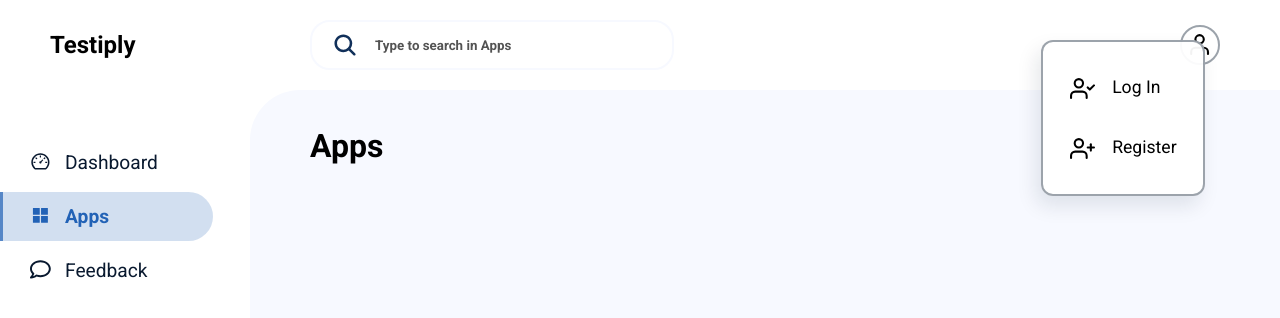
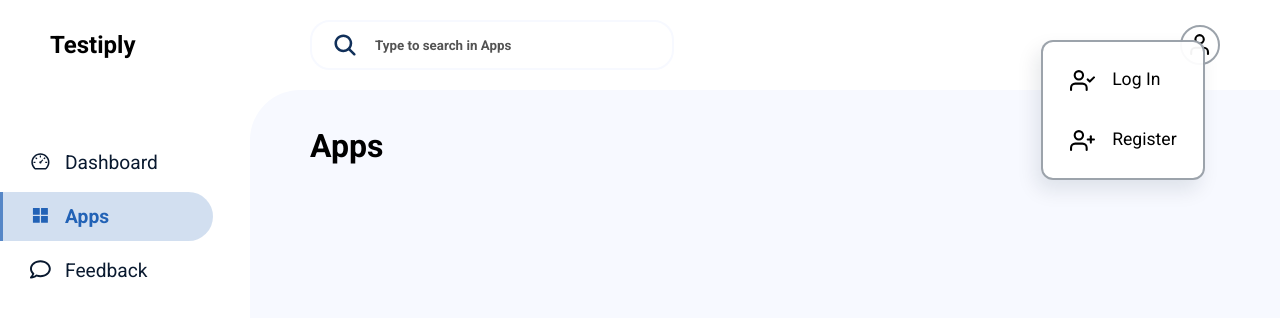
Before and after one commit to floriankulig/testiply, a Next.js app: page /dev/apps in a window 1280 px wide. Both pictures are taken after a click on the button 1200 px from the left and 45 px from the top of the page. Shown: the top 318 px of the page. Built offline with nearby package versions, Linux system fonts and the light colour scheme; no server answers.

Commit message:
added Log out functionality in user menu

```diff
--- a/src/components/layouts/header/UserMenu.tsx
+++ b/src/components/layouts/header/UserMenu.tsx
@@ -4,6 +4,7 @@ import { useOnClickOutside } from "hooks";
 import Link from "next/link";
 import { rgba } from "polished";
 import React, { useRef, useState } from "react";
+import { BiLogOut } from "react-icons/bi";
 import { FiArrowUp, FiUser, FiUserCheck, FiUserPlus } from "react-icons/fi";
 import styled from "styled-components";
 
@@ -11,7 +12,7 @@ const Dropdown = styled.ul`
   position: absolute;
   top: 15px;
   right: 15px;
-  padding: 1em 0;
+  padding: 0.5em 0;
   display: flex;
   flex-direction: column;
   min-width: max-content;
@@ -75,10 +76,6 @@ export const UserMenu = () => {
   const ref = useRef<HTMLDivElement>(null);
   useOnClickOutside(ref, () => setMenuOpen(false));
 
-  const dropdownOpens =
-    (menuOpen && currentUser && !currentUser.isDev) ||
-    (menuOpen && !currentUser);
-
   return (
     <div ref={ref} style={{ position: "relative" }}>
       <div
@@ -92,7 +89,7 @@ export const UserMenu = () => {
         <FiUser />
       </div>
       <AnimatePresence>
-        {dropdownOpens && (
+        {menuOpen && (
           <Dropdown
             as={motion.ul}
             variants={dropdownVariants}
@@ -121,6 +118,11 @@ export const UserMenu = () => {
                 </DropdownItem>
               </Link>
             )}
+            {!!currentUser && (
+              <DropdownItem as={motion.li} variants={dropdownItemVariants}>
+                <BiLogOut /> Log Out
+              </DropdownItem>
+            )}
           </Dropdown>
         )}
       </AnimatePresence>
```
